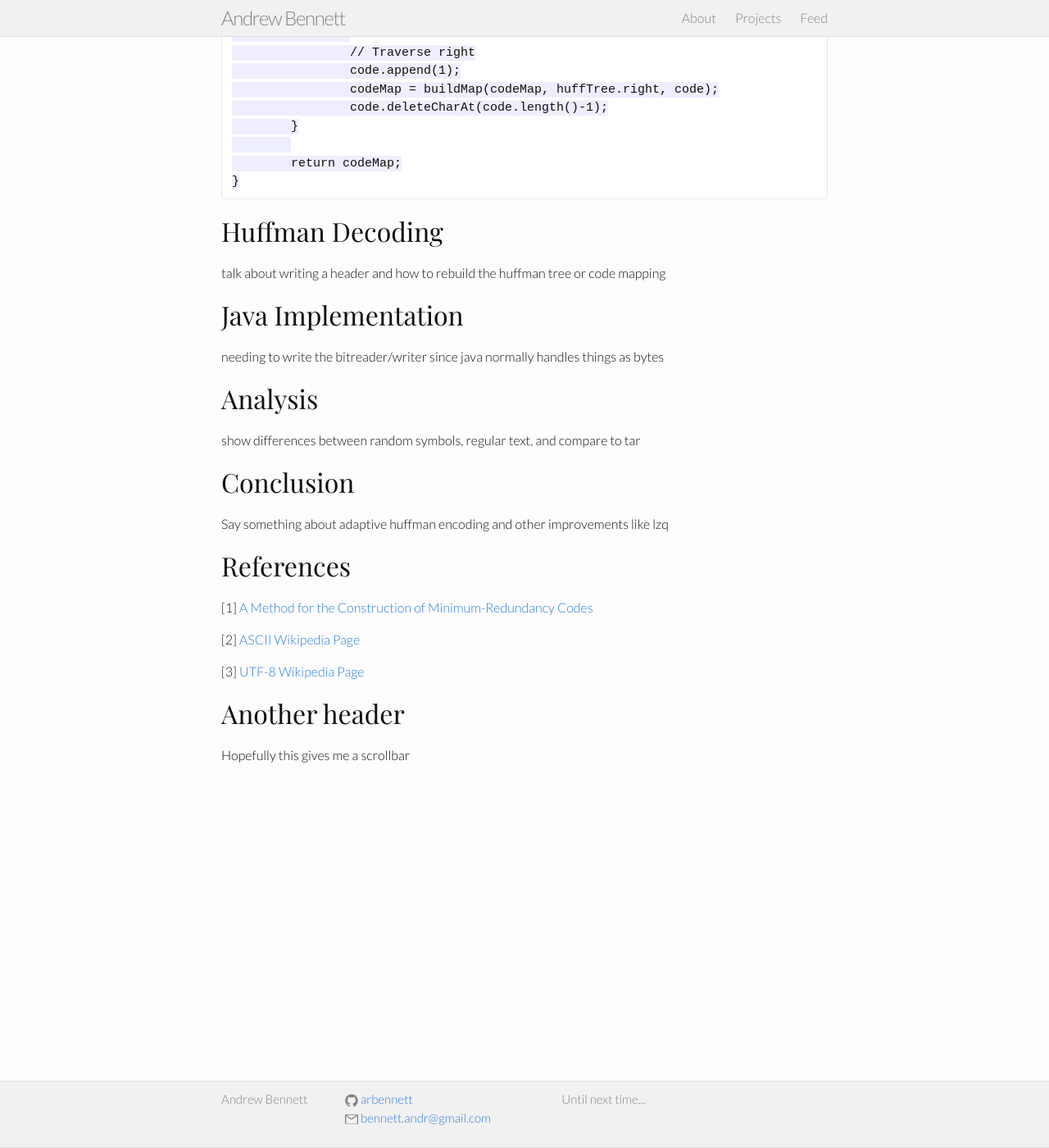
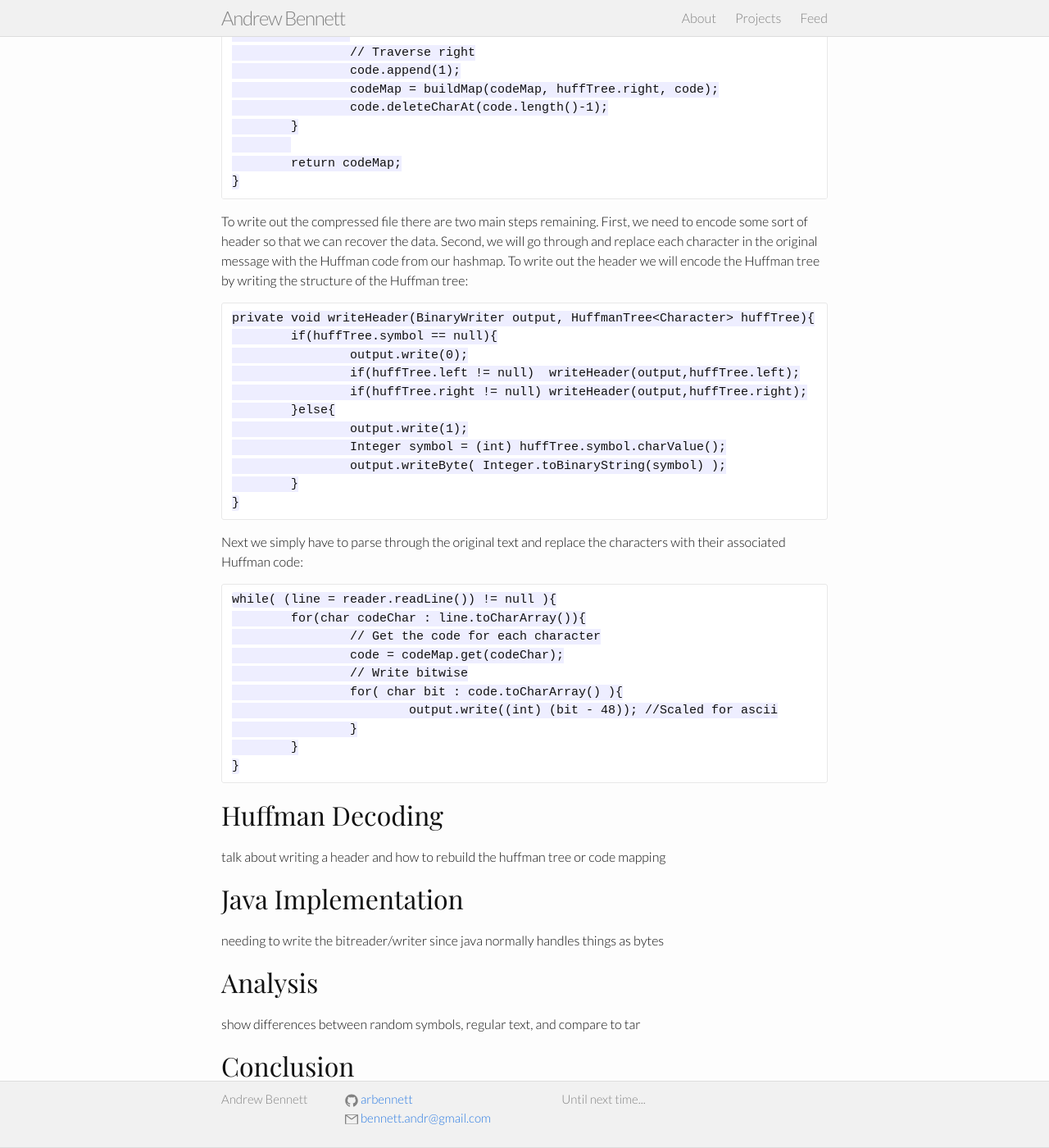
Before and after one commit to arbennett/arbennett.github.io, a Jekyll site: the page built from compressure.md, in a window 1280 px wide and 1400 px high, scrolled down 1508 px. Shown: the whole window at 82% size. Built offline with Jekyll 4.4.1, drawn with Linux system fonts in a browser that asks for light colours; some of the changed text lies outside the part shown.

Commit message:
Further updates to Compressure article

```diff
--- a/compressure.md
+++ b/compressure.md
@@ -14,7 +14,7 @@ The Huffman Encoding method was first described by David Huffman in the early 19
 
 In ASCII each character in a text document is 7-bits long, and in UTF-8 a character occurring in the ASCII alphabet is encoded in 8-bits (1 byte).  This encoding gives all characters equal weight, leading to an inefficient (although conveniently standardized) storage method.  By giving each character a variable length code we can reduce the number of bits required to store the data, hence compression.  To do this we will begin by constructing the Huffman tree.  We will use a simple method of building the tree with a priority queue that has a time complexity of O(log n).  There is an O(n) method of building the tree if the symbols are sorted by the frequency which they occur, but we will not worry ourselves with it.
 
-The first step to building the Huffman tree is to count the number of times each character occurs in the data set we are trying to compress.  Once we have the characters and their frequencies we will build the tree.  Each of the leaf nodes of the tree will contain one of the character and the number of times it occurred in the data.  We begin by putting each of these nodes into the priority queue:
+The first step to building the Huffman tree is to count the number of times each character occurs in the data set we are trying to compress.  Once we have the characters and their frequencies we will build the tree.  Each of the leaf nodes of the tree will contain one of the characters and the number of times it occurred in the data.  We begin by putting each of these nodes into the priority queue:
 
 	for(int i = 0; i < charFreqs.length -1 ; i++){
 		if(charFreqs[i] > 0){
@@ -53,6 +53,33 @@ Once we have the tree we can begin building the codes used to compress the data.
 		return codeMap;
 	}
 
+To write out the compressed file there are two main steps remaining.  First, we need to encode some sort of header so that we can recover the data.  Second, we will go through and replace each character in the original message with the Huffman code from our hashmap. To write out the header we will encode the Huffman tree by writing the structure of the Huffman tree:
+
+	private void writeHeader(BinaryWriter output, HuffmanTree<Character> huffTree){
+		if(huffTree.symbol == null){
+			output.write(0);
+			if(huffTree.left != null)  writeHeader(output,huffTree.left);
+			if(huffTree.right != null) writeHeader(output,huffTree.right);
+		}else{
+			output.write(1);
+			Integer symbol = (int) huffTree.symbol.charValue();
+			output.writeByte( Integer.toBinaryString(symbol) );
+		}
+	}
+
+
+Next we simply have to parse through the original text and replace the characters with their associated Huffman code:
+
+	while( (line = reader.readLine()) != null ){
+		for(char codeChar : line.toCharArray()){
+			// Get the code for each character
+			code = codeMap.get(codeChar);
+			// Write bitwise
+			for( char bit : code.toCharArray() ){
+				output.write((int) (bit - 48)); //Scaled for ascii
+			}
+		}
+	}
 
 Huffman Decoding
 ================
```
